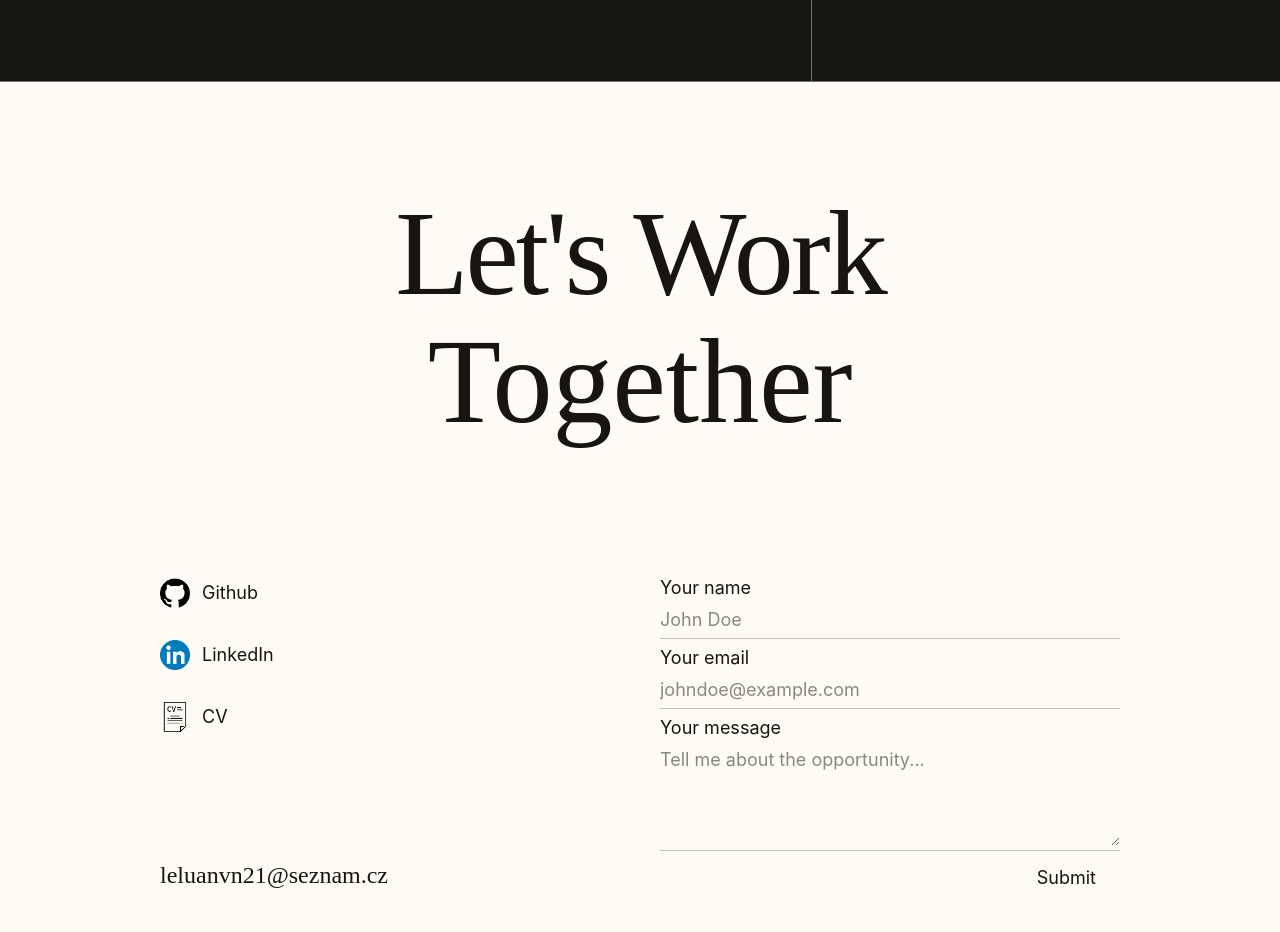
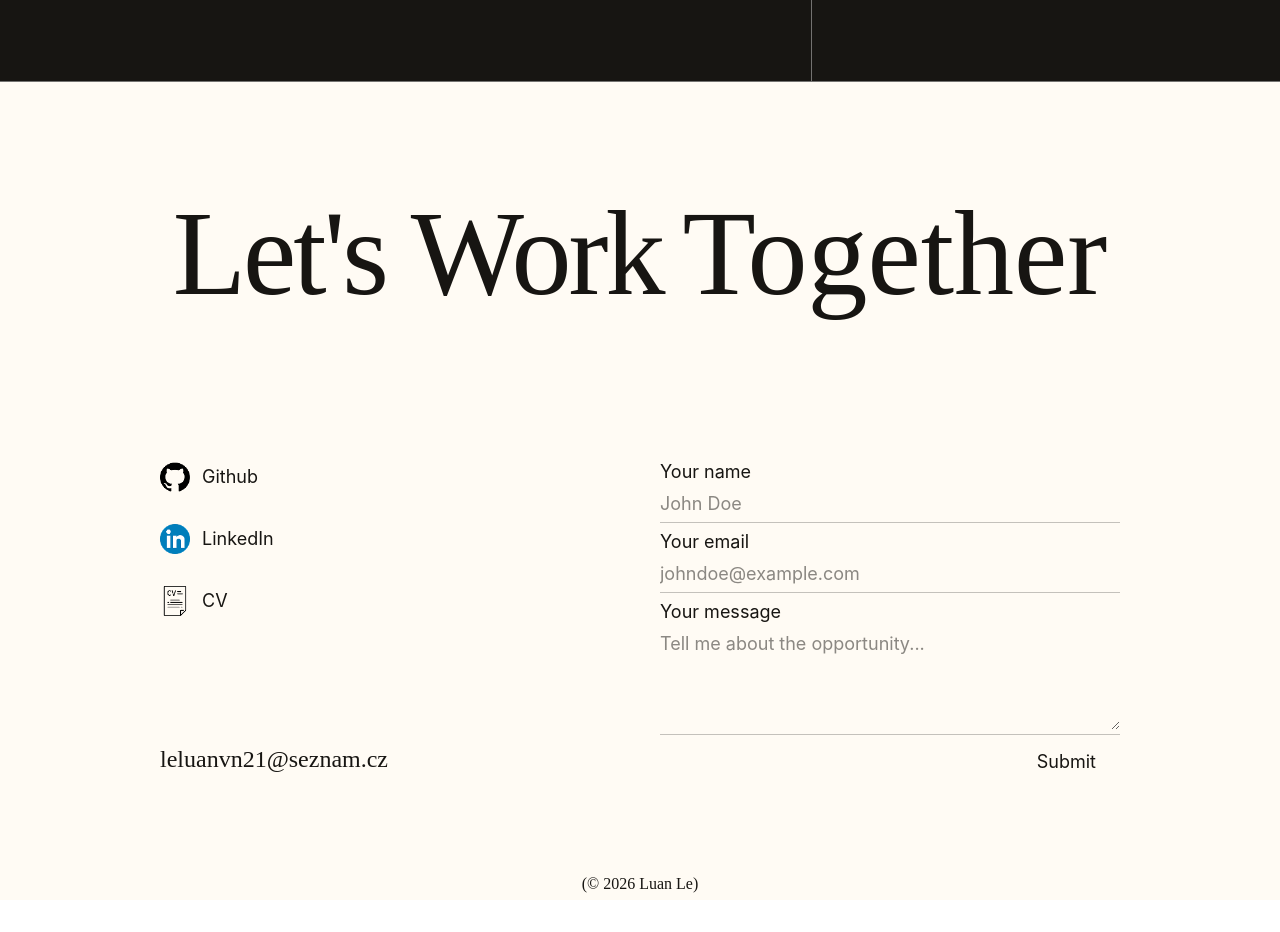
Before and after one commit to Luan2118/portfolio-v2, a React (Vite) app: page / in a window 1280 px wide. Shown: the part 2240-3172 px from the top of the page. After the commit the page ends 3140 px from the top, so only its background shows below. Built offline with nearby package versions, Linux system fonts and the light colour scheme.

Commit message:
style: adjust conctact title layout

```diff
--- a/src/pages/Homepage/sections/Contact/Contact.tsx
+++ b/src/pages/Homepage/sections/Contact/Contact.tsx
@@ -56,7 +56,7 @@ function Contact() {
     <>
       <div id="contact" className="min-h-dvh bg-[#FFFBF4] flex flex-col px-5  pt-13 gap-20 justify-between lg:px-20 xl:px-40  text-[#171512]">
 
-        <div className="overflow-hidden my-auto font-[Judson] flex flex-col items-center justify-center gap-2 lg:gap-5  flex-wrap leading-[0.8] py-15 xs:px-8 xsm:px-15 sm:px-0 sm:flex-nowrap">
+        <div className="overflow-hidden my-auto font-[Judson] flex  items-center justify-center gap-2 lg:gap-5  flex-wrap leading-[0.8] py-15 xs:px-8 xsm:px-15 sm:px-0 ">
           <motion.span
             initial={{ opacity: 0, y: '100%' }}
             whileInView={{ opacity: 1, y: 0 }}
```
